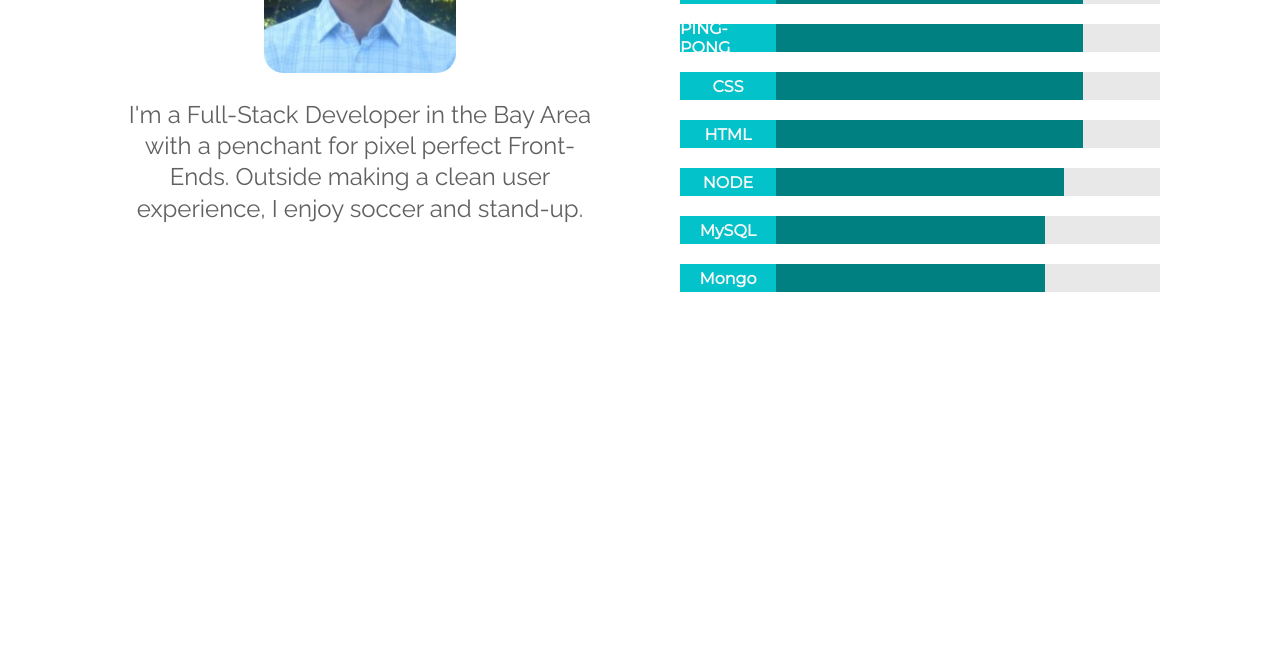
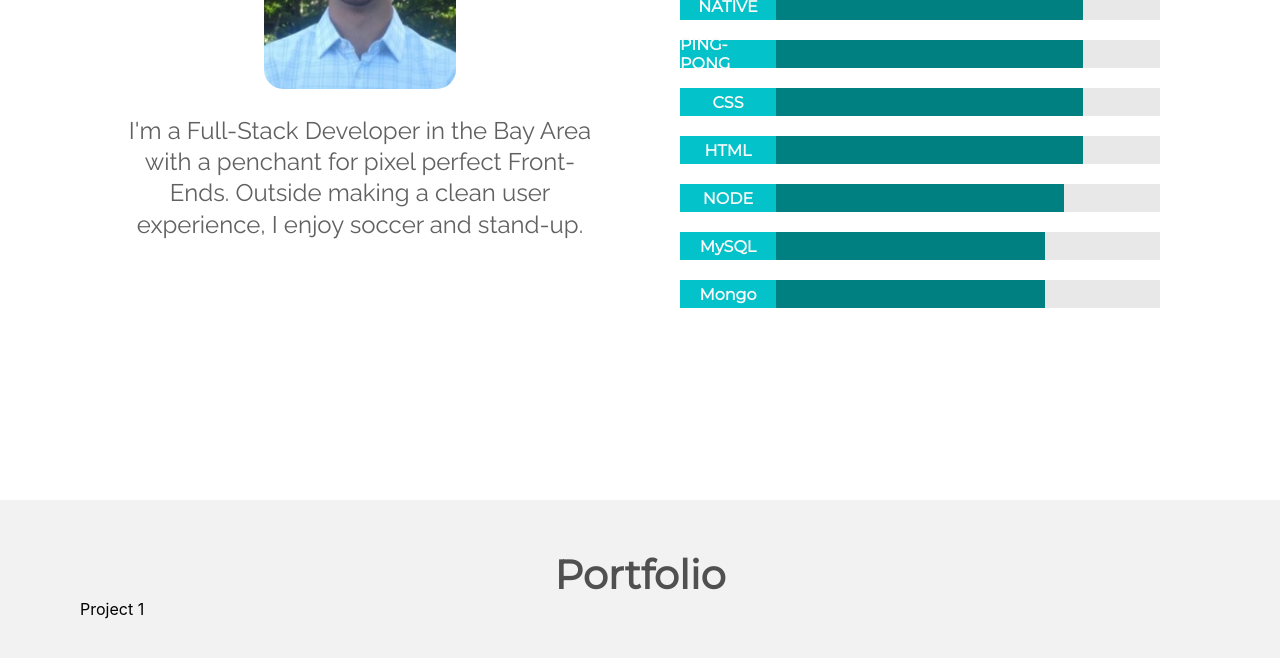
Before and after one commit to NickHolke/Portfolio-React, a React (Create React App) app: page / in a window 1280 px wide. Shown: the part 1180-1838 px from the top of the page. Before the commit the page ends 1660 px from the top, so only its background shows below. Built offline with nearby package versions, Linux system fonts and the light colour scheme.

Commit message:
Added a portfolio component

```diff
--- a/src/components/about/about.module.scss
+++ b/src/components/about/about.module.scss
@@ -8,7 +8,7 @@ h2 {
 }
 
 .aboutSection {
-  height: 100vh;
+  height: 110vh;
 }
 
 .title {
@@ -16,11 +16,9 @@ h2 {
   flex: 1;
   justify-content: center;
   align-items: center;
-  // border: 1px solid green;
 }
 
 .contentWrapper {
-  // border: 3px solid pink;
   width: 100%;
   height: 100%;
   display: flex;
--- a/src/App.js
+++ b/src/components/app/App.js
@@ -1,13 +1,13 @@
 import React from 'react';
 import './App.scss';
-// import LandingPage from './components/landing-page/landingPage';
-import { About, LandingPage } from './components/routes'
+import { About, LandingPage, Portfolio } from '../routes'
 
 function App() {
   return (
     <>
       <LandingPage />
       <About />
+      <Portfolio />
     </>
   );
 }
--- /dev/null
+++ b/src/components/portfolio/portfolio.js
@@ -0,0 +1,21 @@
+import React, { useState } from 'react';
+import {title, portfolioSection, projects} from './portfolio.module.scss';
+// import Project from '../project/project';
+
+const Portfolio = (props) => {
+  const [projects, setProjects] = useState([{title: 'Project 1', img: 'imageURL', link: 'linkHere'}]);
+
+  return (
+    <div id="portfolio-section" className={portfolioSection}>
+      <div className={title}>
+        <h2>Portfolio</h2>
+      </div>
+      <div className={projects}>
+        {/* {projects.map((project, idx) => <Project key={idx} project={project} />)} */}
+        {projects.map((project) => <div>{project.title}</div>)}
+      </div>
+    </div>
+  )
+}
+
+export default Portfolio;
--- /dev/null
+++ b/src/components/portfolio/portfolio.module.scss
@@ -0,0 +1,15 @@
+@import '../globalStyle.scss';
+@import '../about/about.module.scss';
+
+.portfolioSection {
+  height: 100vh;
+  background: rgb(242, 242, 242);
+  padding: 50px 80px 0px 80px;
+}
+
+.title {
+  display: flex;
+  flex: 1;
+  justify-content: center;
+  align-items: center;
+}
--- a/src/components/routes.js
+++ b/src/components/routes.js
@@ -4,6 +4,7 @@ import NavBar from './navBar/navBar';
 import Graph from './graph/graph';
 import Bar from './bar/bar';
 import Photo from './photo/photo';
+import Portfolio from './portfolio/portfolio';
 
 export {
   About,
@@ -12,4 +13,5 @@ export {
   Graph,
   Bar,
   Photo,
+  Portfolio,
 }
--- a/src/index.js
+++ b/src/index.js
@@ -1,6 +1,6 @@
 import React from 'react';
 import ReactDOM from 'react-dom';
-import App from './App';
+import App from './components/app/App';
 import * as serviceWorker from './serviceWorker';
 
 ReactDOM.render(<App />, document.getElementById('root'));
```
Also changed, not shown: src/components/app/App.scss (renamed from src/App.scss), 1 other file (tests, documents, lock files or other folders).
